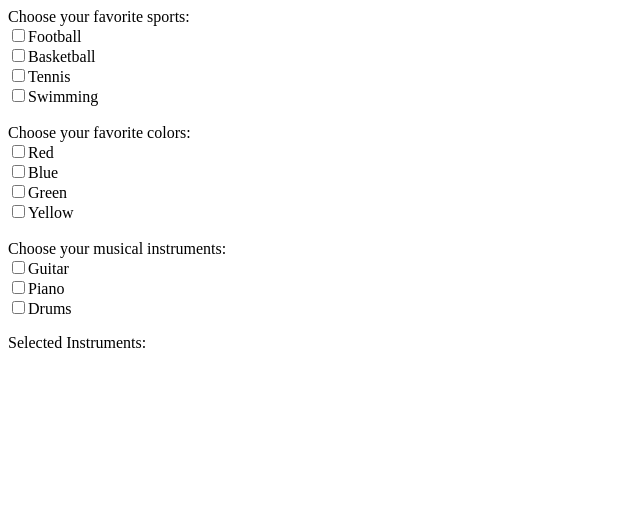
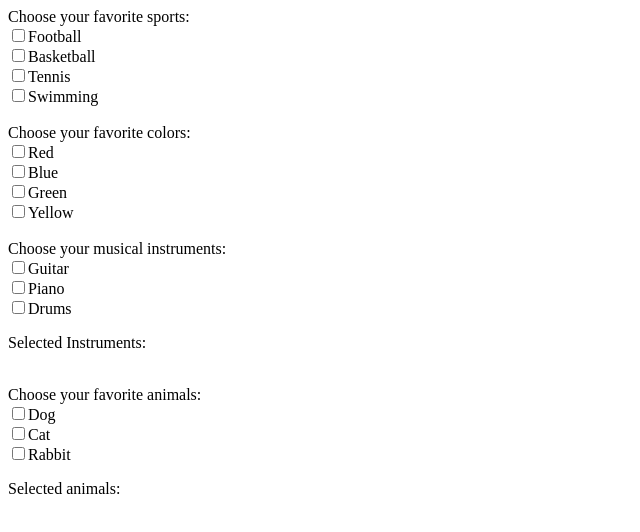
Before and after one commit to 7vTr0x7/React.js-2, a React (Vite) app in the folder IR4.4_CW/: page / in a window 1280 px wide. Shown: the top 532 px of the page, without its empty margins (0-640 px from the left). Built offline with nearby package versions, Linux system fonts and the light colour scheme.

Commit message:
IR4.4_HW1 - ChooseAnimals

```diff
--- a/IR4.4_CW/src/App.jsx
+++ b/IR4.4_CW/src/App.jsx
@@ -1,6 +1,7 @@
 import ChooseSports from "./components/ChooseSports";
 import ChooseColor from "./components/ChooseColor";
 import ChooseInstruments from "./components/ChooseInstruments";
+import ChooseAnimals from "./components/ChooseAnimals";
 
 const App = () => {
   return (
@@ -10,6 +11,8 @@ const App = () => {
       <ChooseColor />
       <br />
       <ChooseInstruments />
+      <br />
+      <ChooseAnimals />
     </div>
   );
 };
--- /dev/null
+++ b/IR4.4_CW/src/components/ChooseAnimals.jsx
@@ -0,0 +1,54 @@
+import React, { useState } from "react";
+
+const ChooseAnimals = () => {
+  const [selectedAnimals, setSelectedAnimals] = useState([]);
+
+  const handleAnimalsCheckbox = (e) => {
+    const { value, checked } = e.target;
+
+    if (checked) {
+      setSelectedAnimals((prev) => [...prev, value]);
+    } else {
+      setSelectedAnimals((prev) => prev.filter((animal) => animal !== value));
+    }
+  };
+
+  return (
+    <div>
+      <p style={{ margin: "0", padding: "0" }}>Choose your favorite animals:</p>
+      <label for="Dog">
+        <input
+          type="checkbox"
+          value="Dog"
+          id="Dog"
+          onChange={handleAnimalsCheckbox}
+        />
+        Dog
+      </label>
+      <br />
+      <label for="Cat">
+        <input
+          type="checkbox"
+          value="Cat"
+          id="Cat"
+          onChange={handleAnimalsCheckbox}
+        />
+        Cat
+      </label>
+      <br />
+      <label for="Rabbit">
+        <input
+          type="checkbox"
+          value="Rabbit"
+          id="Rabbit"
+          onChange={handleAnimalsCheckbox}
+        />
+        Rabbit
+      </label>
+      <br />
+      <p>Selected animals: {selectedAnimals.join(", ")}</p>
+    </div>
+  );
+};
+
+export default ChooseAnimals;
```
